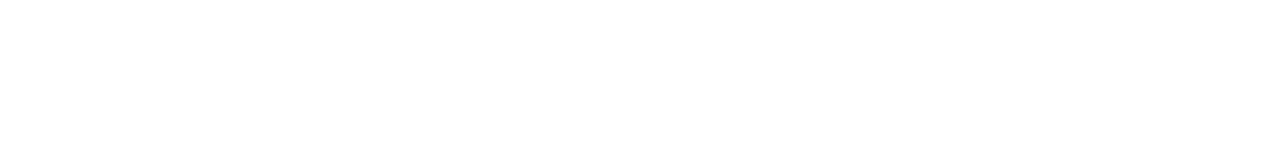
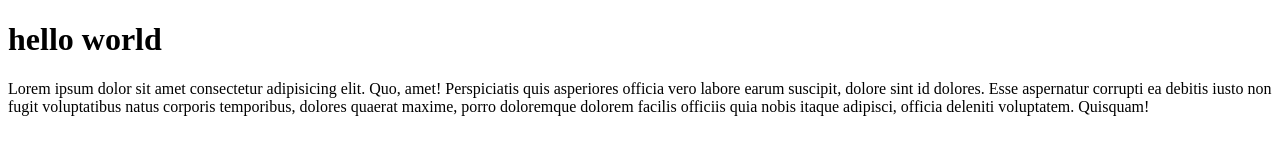
Before and after one commit to TarunBharti7/newabc, a plain HTML site: page index.html in a window 1280 px wide. Drawn offline with Linux system fonts and the light colour scheme.

Commit message:
add paragrpah tag

```diff
--- a/index.html
+++ b/index.html
@@ -7,6 +7,7 @@
     <title>Document</title>
 </head>
 <body>
-    <h1></h1>
+    <h1>hello world </h1>
+    <p>Lorem ipsum dolor sit amet consectetur adipisicing elit. Quo, amet! Perspiciatis quis asperiores officia vero labore earum suscipit, dolore sint id dolores. Esse aspernatur corrupti ea debitis iusto non fugit voluptatibus natus corporis temporibus, dolores quaerat maxime, porro doloremque dolorem facilis officiis quia nobis itaque adipisci, officia deleniti voluptatem. Quisquam!</p>
 </body>
 </html>
```
